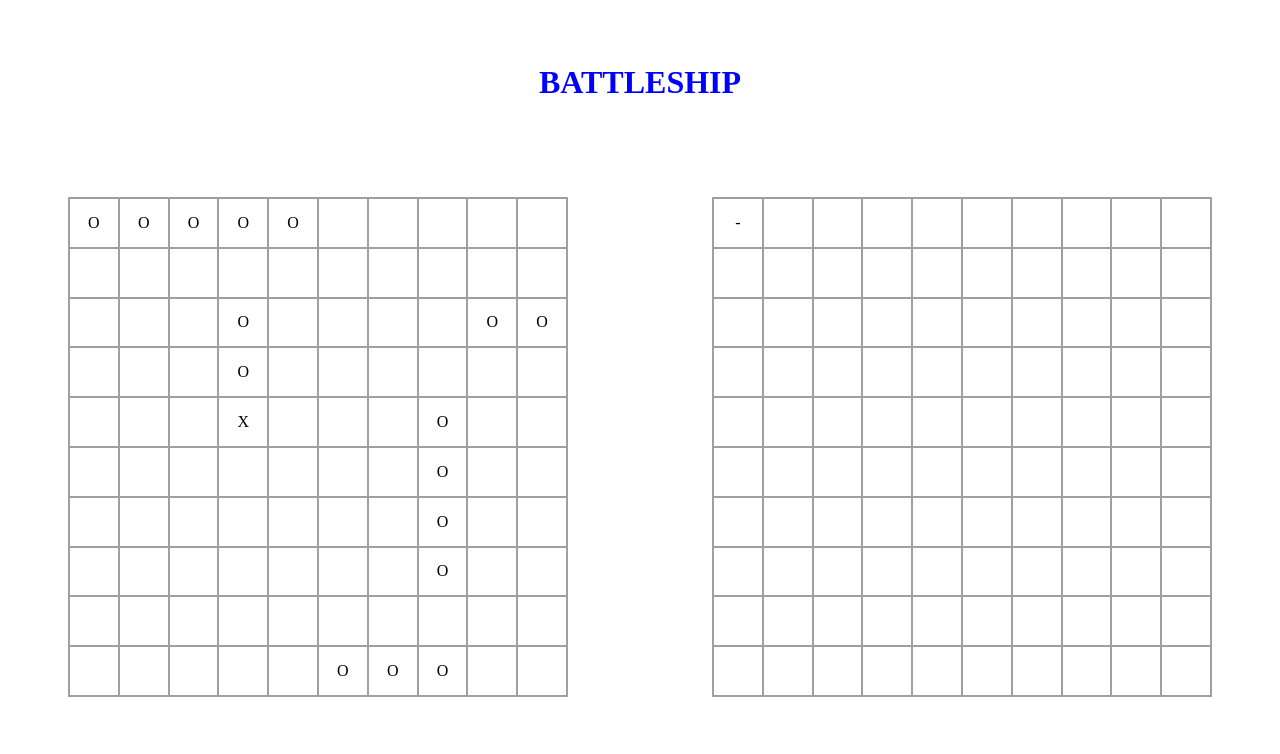
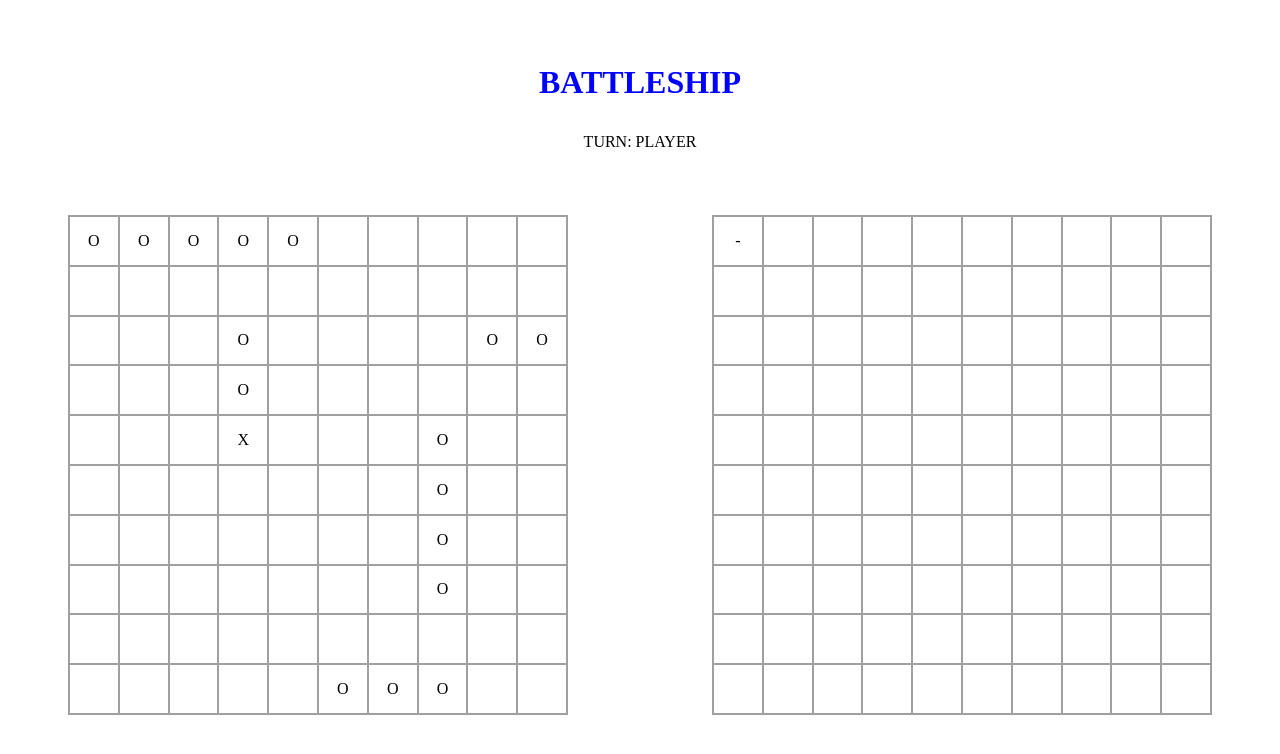
Before and after one commit to apociello/BattleShip, a website built with webpack: page src/template.html in a window 1280 px wide. Both pictures are taken after a click on the element 737 px from the left and 222 px from the top of the page. Built offline with nearby package versions, Linux system fonts and the light colour scheme.

Commit message:
feat: display game status (turn/winner)

```diff
--- a/src/game.js
+++ b/src/game.js
@@ -3,6 +3,7 @@ import Ship from './classes/ship';
 
 const player1Board = document.getElementById('player1-board');
 const player2Board = document.getElementById('player2-board');
+const status = document.querySelector('.status');
 
 const player1 = new Player();
 player1.board.placeShip(new Ship(5), { x: 0, y: 0 }, 'x'); // Carrier
@@ -77,11 +78,13 @@ function player1Turn(e) {
 }
 
 async function player2Turn() {
+  status.textContent = 'TURN: COMPUTER';
   await delay(2000);
   player1.board.receiveRandAttack();
   renderP1Board();
   player2.turn = false;
   player1.turn = true;
+  status.textContent = 'TURN: PLAYER';
 }
 
 function delay(ms) {
@@ -90,7 +93,6 @@ function delay(ms) {
   });
 }
 
-
 function game() {
   renderP1Board();
   renderP2Board();
--- a/src/style.css
+++ b/src/style.css
@@ -12,7 +12,7 @@ body {
   flex-direction: column;
   align-items: center;
   margin-top: 2rem;
-  gap: 4rem;
+  gap: 2rem;
 }
 
 h1 {
--- a/src/template.html
+++ b/src/template.html
@@ -7,6 +7,7 @@
   </head>
   <body>
     <h1>BATTLESHIP</h1>
+    <p class="status">TURN: PLAYER</p>
 
     <main>
       <div class="board" id="player1-board"></div>
```
